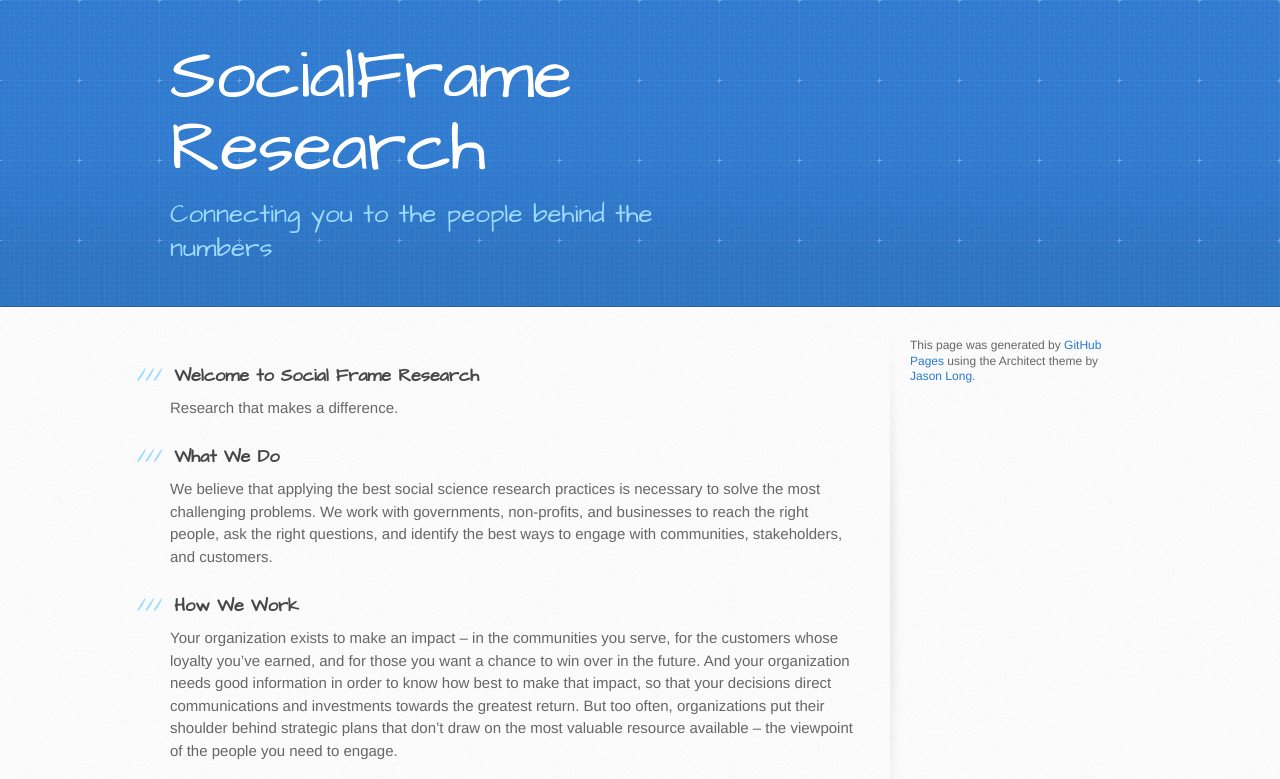
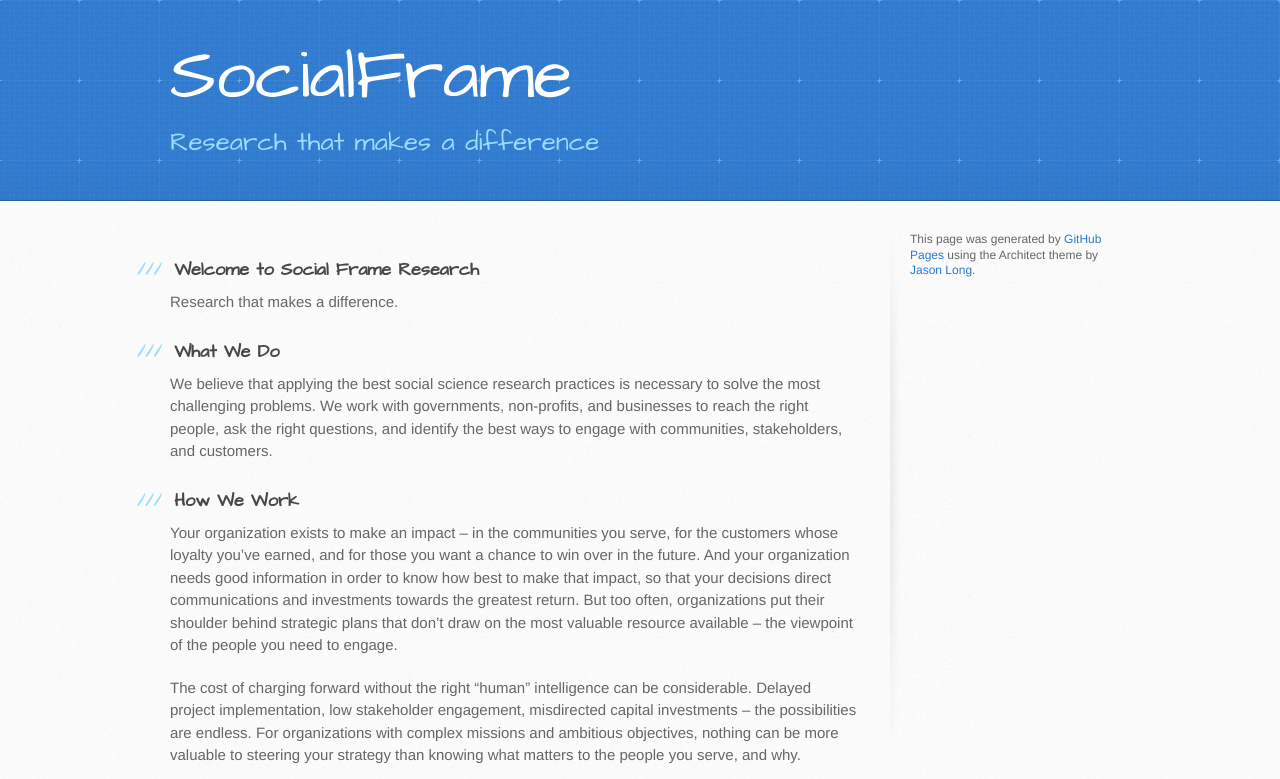
Before and after one commit to dianabelliott/socialframe.github.io, a plain HTML site: page index.html in a window 1280 px wide. Shown: the top 779 px of the page. Drawn offline with Linux system fonts and the light colour scheme.

Commit message:
Update index.html

```diff
--- a/index.html
+++ b/index.html
@@ -19,8 +19,8 @@
   <body>
     <header>
       <div class="inner">
-        <h1>SocialFrame Research</h1>
-        <h2>Connecting you to the people behind the numbers</h2>
+        <h1>SocialFrame</h1>
+        <h2>Research that makes a difference</h2>
       </div>
     </header>
 
@@ -28,7 +28,7 @@
       <div class="inner clearfix">
         <section id="main-content">
           <h3>
-<a id="welcome-to-social-frame-research" class="anchor" href="#welcome-to-social-frame-research" aria-hidden="true"><span class="octicon octicon-link"></span></a>Welcome to Social Frame Research</h3>
+<a id="welcome-to-socialframe" class="anchor" href="#welcome-to-socialframe" aria-hidden="true"><span class="octicon octicon-link"></span></a>Welcome to Social Frame Research</h3>
 <p>Research that makes a difference.</p>
 
 <h3>
```
